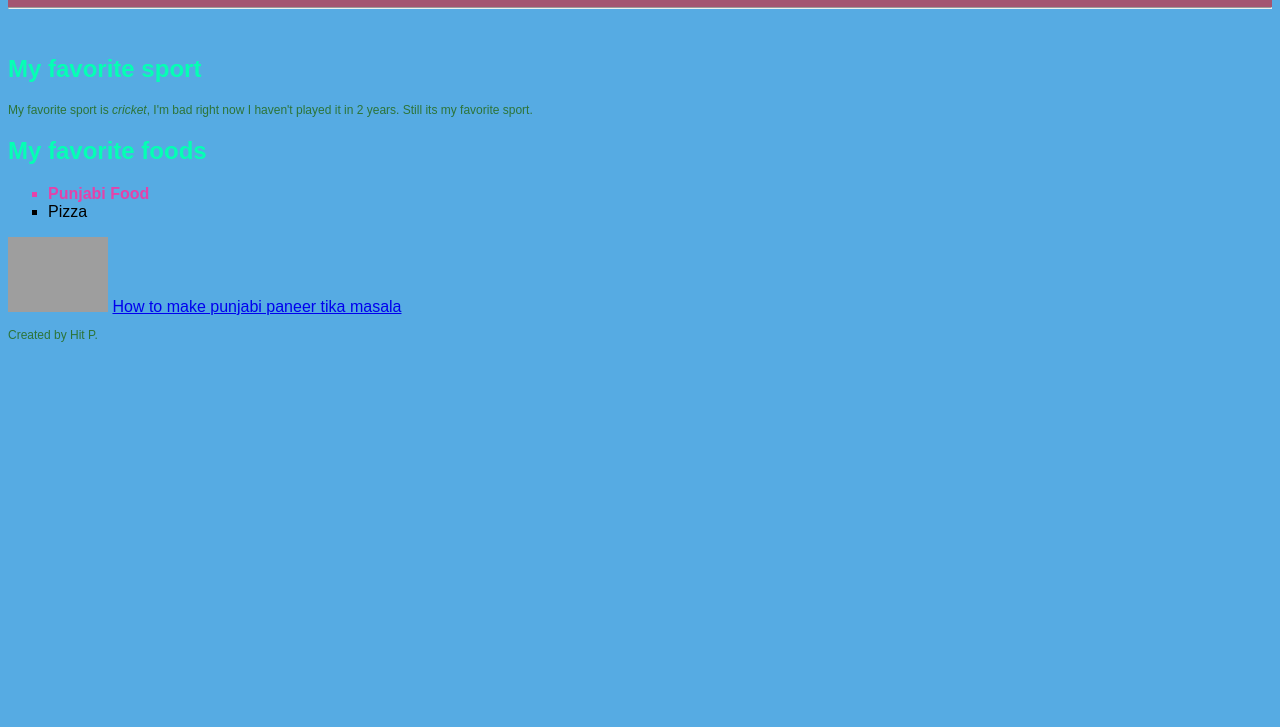
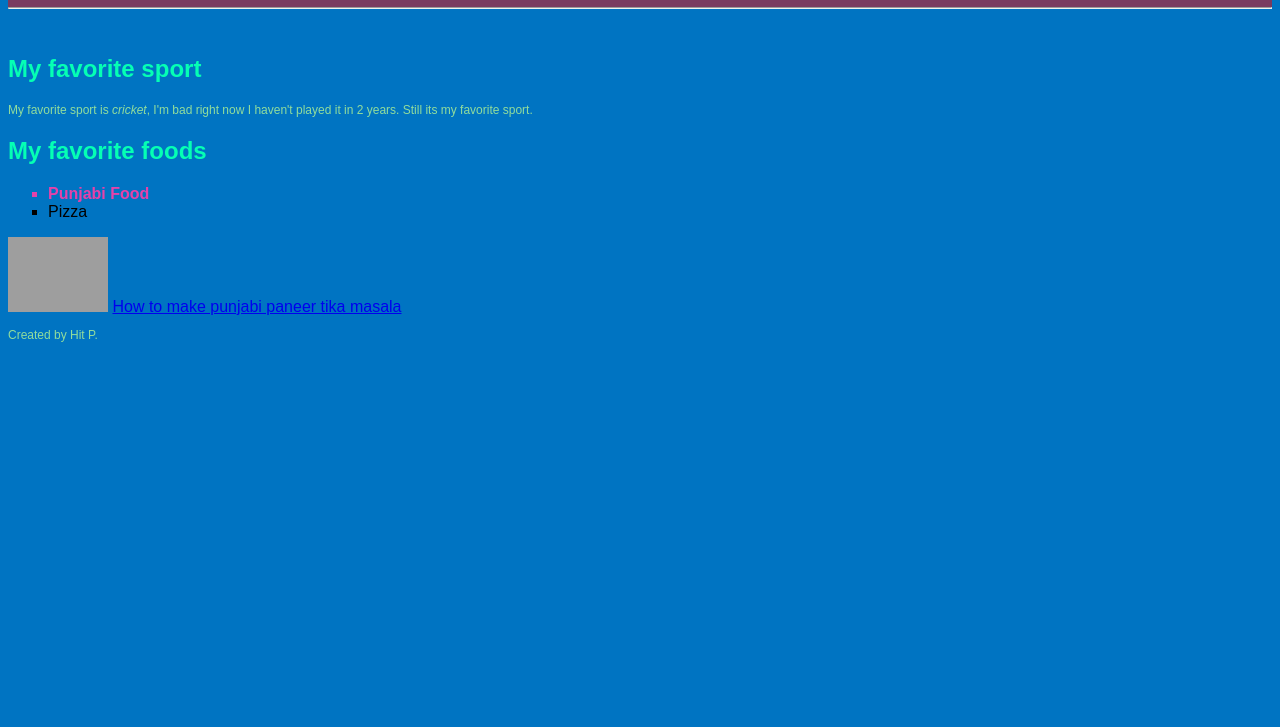
Before and after one commit to HitTheDev/My-favorite-things-2, a plain HTML site: page index.html in a window 1280 px wide. Shown: the part 73-800 px from the top of the page. Drawn offline with Linux system fonts and the light colour scheme; grey boxes are pictures that could not be loaded.

Commit message:
BG color and <p> color.

```diff
--- a/style.css
+++ b/style.css
@@ -1,10 +1,10 @@
 p {
   font-size: 12px;
-  color: #2d7438;
+  color: #91dd9c;
 }
 
 body {
-  background-color: #56ABE3;
+  background-color: rgb(0, 116, 194);
   font-family: fantasy;
 }
 
```
